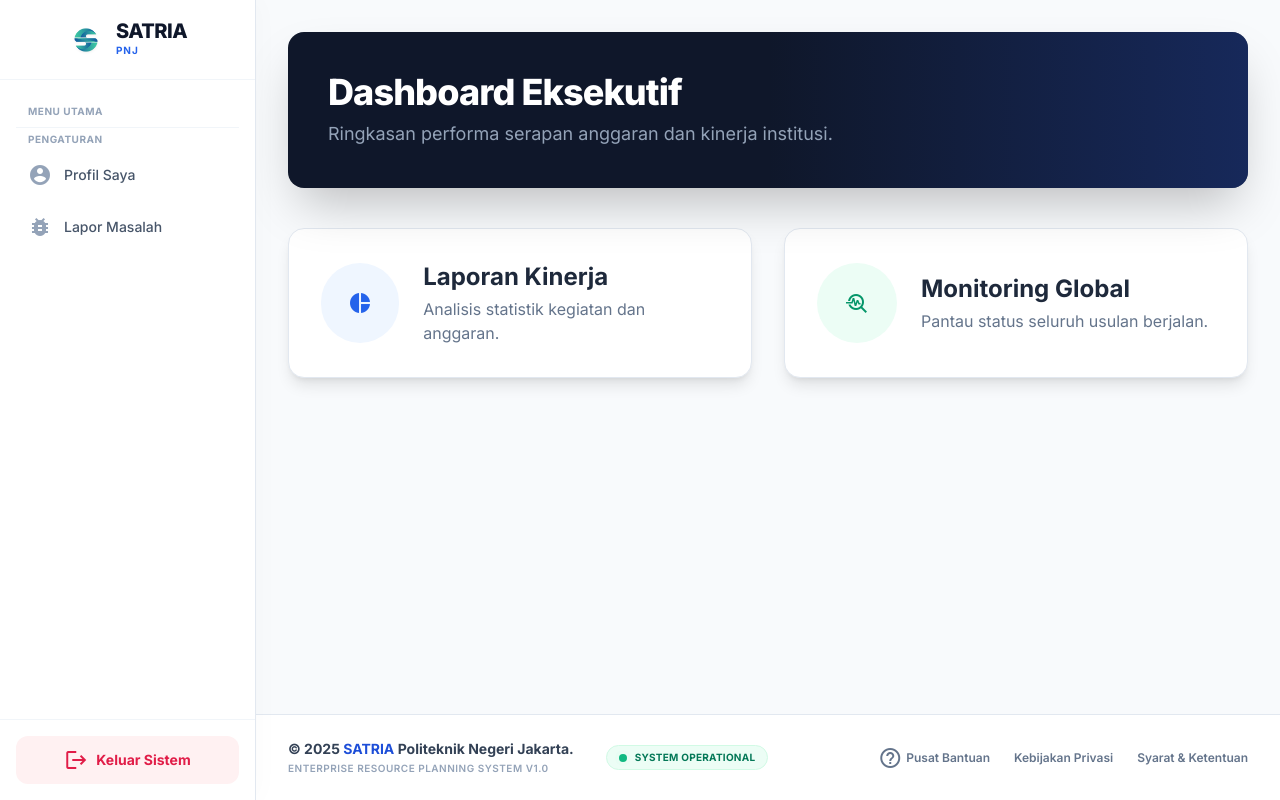
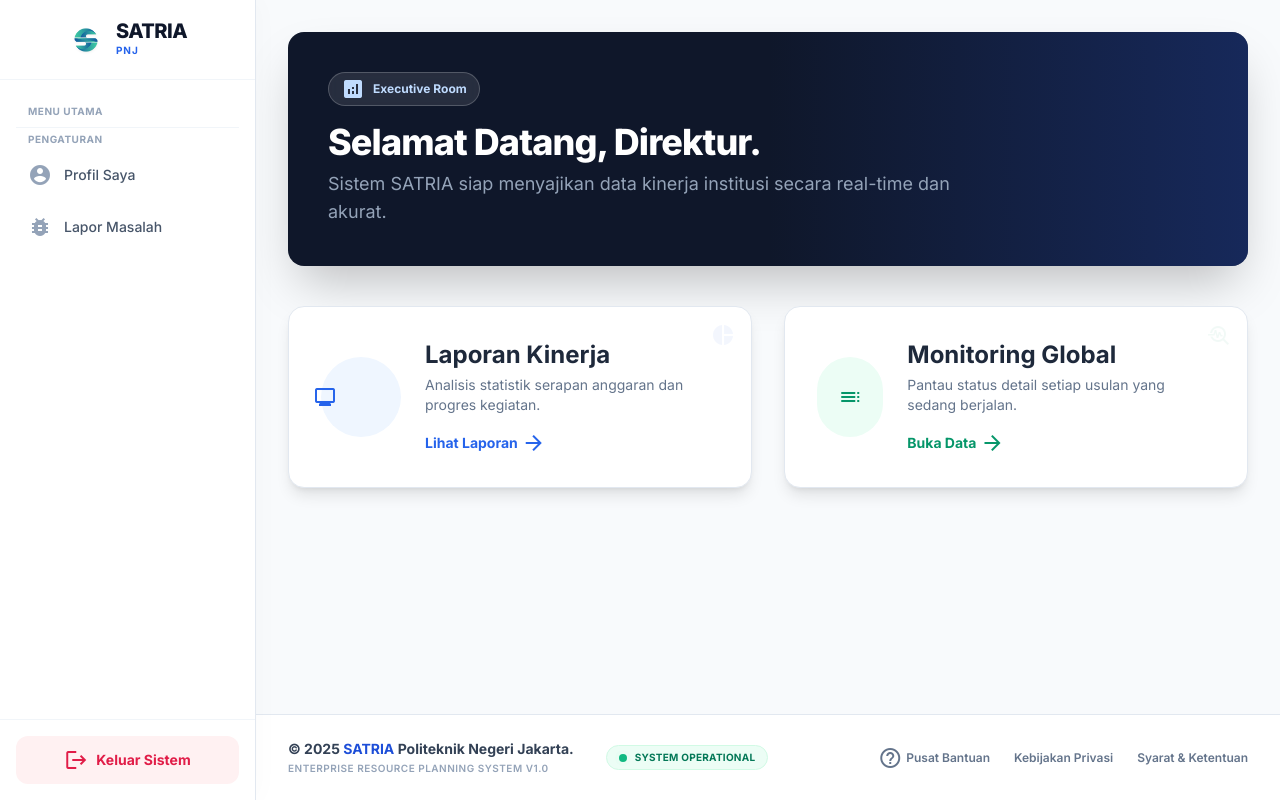
Before and after one commit to ShahidK314/SATRIA, a PHP site: page /app/Views/dashboard/direktur.php in a window 1280 px wide. Run offline with PHP 8.4, Linux system fonts and the light colour scheme.

Commit message:
Update Bagian Direktur v1

```diff
--- a/app/Views/dashboard/direktur.php
+++ b/app/Views/dashboard/direktur.php
@@ -3,30 +3,43 @@
 <div class="p-8 max-w-7xl mx-auto">
     <div class="relative bg-slate-900 rounded-2xl p-10 text-white shadow-2xl mb-10 overflow-hidden">
         <div class="absolute right-0 top-0 h-full w-1/2 bg-gradient-to-l from-blue-900 to-transparent opacity-50"></div>
+        <div class="absolute -bottom-10 -left-10 w-48 h-48 bg-white opacity-5 rounded-full blur-3xl"></div>
+
         <div class="relative z-10">
-            <h1 class="text-4xl font-extrabold tracking-tight mb-2">Dashboard Eksekutif</h1>
-            <p class="text-slate-400 text-lg">Ringkasan performa serapan anggaran dan kinerja institusi.</p>
+            <div class="inline-flex items-center px-3 py-1 rounded-full bg-white/10 border border-white/20 text-blue-200 text-xs font-bold mb-4 backdrop-blur-sm">
+                <span class="material-icons text-sm mr-2">analytics</span> Executive Room
+            </div>
+            <h1 class="text-4xl font-extrabold tracking-tight mb-2">Selamat Datang, Direktur.</h1>
+            <p class="text-slate-400 text-lg max-w-2xl">Sistem SATRIA siap menyajikan data kinerja institusi secara real-time dan akurat.</p>
         </div>
     </div>
 
     <div class="grid grid-cols-1 md:grid-cols-2 gap-8">
-        <a href="/laporan" class="p-8 bg-white rounded-2xl shadow-lg border border-slate-200 hover:border-blue-500 transition-all group flex items-center">
-            <div class="w-20 h-20 rounded-full bg-blue-50 text-blue-600 flex items-center justify-center mr-6 group-hover:bg-blue-600 group-hover:text-white transition-colors">
-                <span class="material-icons text-4xl">pie_chart</span>
+        <a href="/laporan" class="p-8 bg-white rounded-2xl shadow-lg border border-slate-200 hover:border-blue-500 hover:shadow-xl transition-all group flex items-center relative overflow-hidden">
+            <div class="absolute top-0 right-0 p-4 opacity-5 group-hover:opacity-10 transition-opacity">
+                <span class="material-icons text-9xl text-blue-600">pie_chart</span>
             </div>
-            <div>
+            <div class="w-20 h-20 rounded-full bg-blue-50 text-blue-600 flex items-center justify-center mr-6 group-hover:bg-blue-600 group-hover:text-white transition-colors z-10">
+                <span class="material-icons text-4xl">monitoring</span>
+            </div>
+            <div class="z-10">
                 <h3 class="text-2xl font-bold text-slate-800 group-hover:text-blue-700">Laporan Kinerja</h3>
-                <p class="text-slate-500 mt-1">Analisis statistik kegiatan dan anggaran.</p>
+                <p class="text-slate-500 mt-1 text-sm mb-4">Analisis statistik serapan anggaran dan progres kegiatan.</p>
+                <span class="text-blue-600 font-bold text-sm flex items-center">Lihat Laporan <span class="material-icons ml-1 text-sm">arrow_forward</span></span>
             </div>
         </a>
 
-        <a href="/monitoring" class="p-8 bg-white rounded-2xl shadow-lg border border-slate-200 hover:border-emerald-500 transition-all group flex items-center">
-            <div class="w-20 h-20 rounded-full bg-emerald-50 text-emerald-600 flex items-center justify-center mr-6 group-hover:bg-emerald-600 group-hover:text-white transition-colors">
-                <span class="material-icons text-4xl">troubleshoot</span>
+        <a href="/monitoring" class="p-8 bg-white rounded-2xl shadow-lg border border-slate-200 hover:border-emerald-500 hover:shadow-xl transition-all group flex items-center relative overflow-hidden">
+            <div class="absolute top-0 right-0 p-4 opacity-5 group-hover:opacity-10 transition-opacity">
+                <span class="material-icons text-9xl text-emerald-600">troubleshoot</span>
             </div>
-            <div>
+            <div class="w-20 h-20 rounded-full bg-emerald-50 text-emerald-600 flex items-center justify-center mr-6 group-hover:bg-emerald-600 group-hover:text-white transition-colors z-10">
+                <span class="material-icons text-4xl">toc</span>
+            </div>
+            <div class="z-10">
                 <h3 class="text-2xl font-bold text-slate-800 group-hover:text-emerald-700">Monitoring Global</h3>
-                <p class="text-slate-500 mt-1">Pantau status seluruh usulan berjalan.</p>
+                <p class="text-slate-500 mt-1 text-sm mb-4">Pantau status detail setiap usulan yang sedang berjalan.</p>
+                <span class="text-emerald-600 font-bold text-sm flex items-center">Buka Data <span class="material-icons ml-1 text-sm">arrow_forward</span></span>
             </div>
         </a>
     </div>
```
Also changed, not shown: app/Controllers/LaporanController.php (+10 -6 lines), app/Models/UsulanModel.php (+18 -24 lines), app/Views/laporan/index.php (+51 -39 lines).
